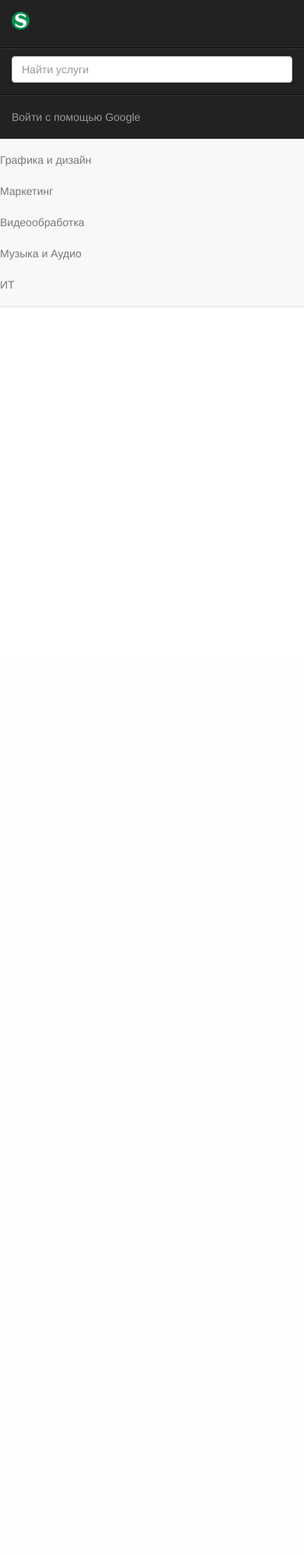
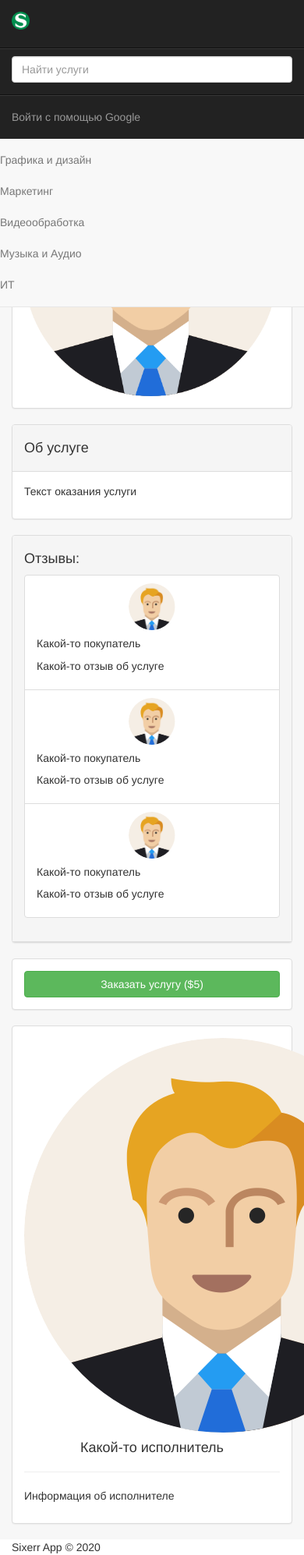
Before and after one commit to LightningOrionis/SixerrDjango, a Django app: page /gig/1 in a window 390 px wide; the page is wider, and only the part inside the window is pictured. Shown: that part at 78% size. Before the commit the page ends 394 px from the top of that part, so only its background shows below. Run offline with Django 3.2, Linux system fonts and the light colour scheme; some libraries are stand-ins or nearby versions.

Commit message:
update gig_detail

```diff
--- a/mysite/wsgi.py
+++ b/mysite/wsgi.py
@@ -16,5 +16,5 @@ os.environ.setdefault('DJANGO_SETTINGS_MODULE', 'mysite.settings')
 application = get_wsgi_application()
 
 
-from django.contrib.staticfiles.handlers import StaticFilesHandler
-application = StaticFilesHandler(get_wsgi_application())
+#from django.contrib.staticfiles.handlers import StaticFilesHandler
+#application = StaticFilesHandler(get_wsgi_application())
--- a/sixerr/templates/gig_detail.html
+++ b/sixerr/templates/gig_detail.html
@@ -1,5 +1,62 @@
 {% extends 'base.html' %}
+{% load static %}
 
 {% block content %}
-  <a href="{% url 'index'%}"> Index </a>
+  <div class="row">
+    <div class="col-md-8">
+      <div class="panel panel-default">
+        <div class="panel-body">
+          <h3> Какая-то услуга</h3>
+          <hr>
+          <img src="{% static 'img/avatar.png'%}" class="img-responsive center-block">
+        </div>
+      </div>
+      <div class="panel panel-default">
+        <div class="panel-heading">
+          <h4> Об услуге </h4>
+        </div>
+        <div class="panel-body">
+          <p> Текст оказания услуги </p>
+        </div>
+      </div>
+      <div class="panel panel-default">
+        <div class="panel-heading">
+          <h4> Отзывы: </h4>
+          <ul class="list-group">
+            {% for i in '123' %}
+              <li class="list-group-item">
+                <div class="row">
+                  <div class="col-md-2">
+                    <img src="{% static 'img/avatar.png'%}" class="img-circle center-block" height="60" width="60">
+                  </div>
+                  <div class="col-md-10">
+                    <h5> Какой-то покупатель </h5>
+                    <p> Какой-то отзыв об услуге</p>
+                  </div>
+                </div>
+              </li>
+            {% endfor %}
+          </ul>
+        </div>
+      </div>
+    </div>
+    <div class="col-md-4">
+      <div class="panel panel-default">
+        <div class="panel-body">
+          <button class="btn btn-success btn-block" type="button"> Заказать услугу ($5)  </button>
+        </div>
+      </div>
+      <div class="panel panel-default">
+        <div class="panel-body">
+          <img src="{% static 'img/avatar.png'%}" alt="" class="img-circle center-block">
+          <h4 class="text-center">
+            Какой-то исполнитель
+          </h4>
+          <hr>
+          <p> Информация об исполнителе </p>
+        </div>
+      </div>
+    </div>
+  </div>
+
 {% endblock %}
```
